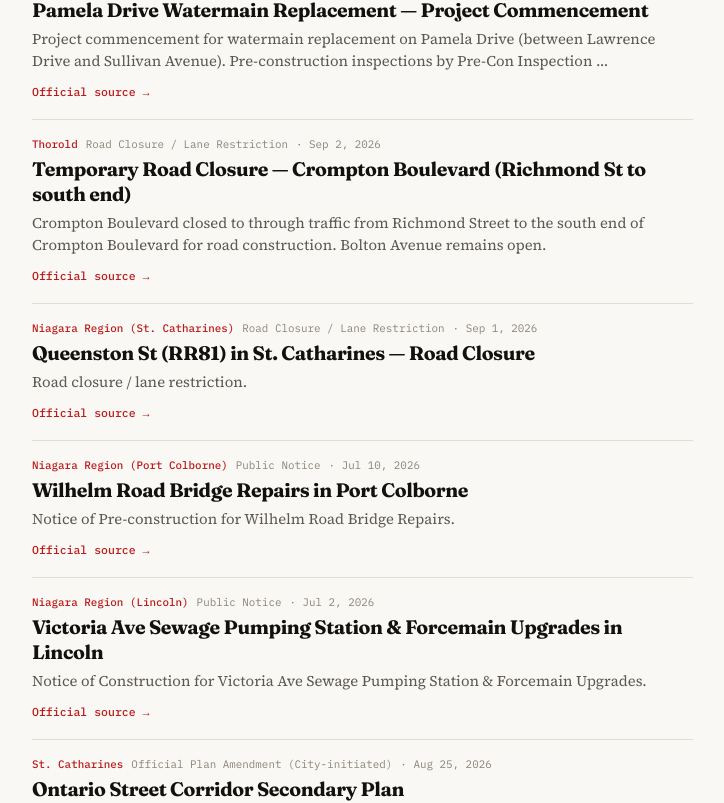
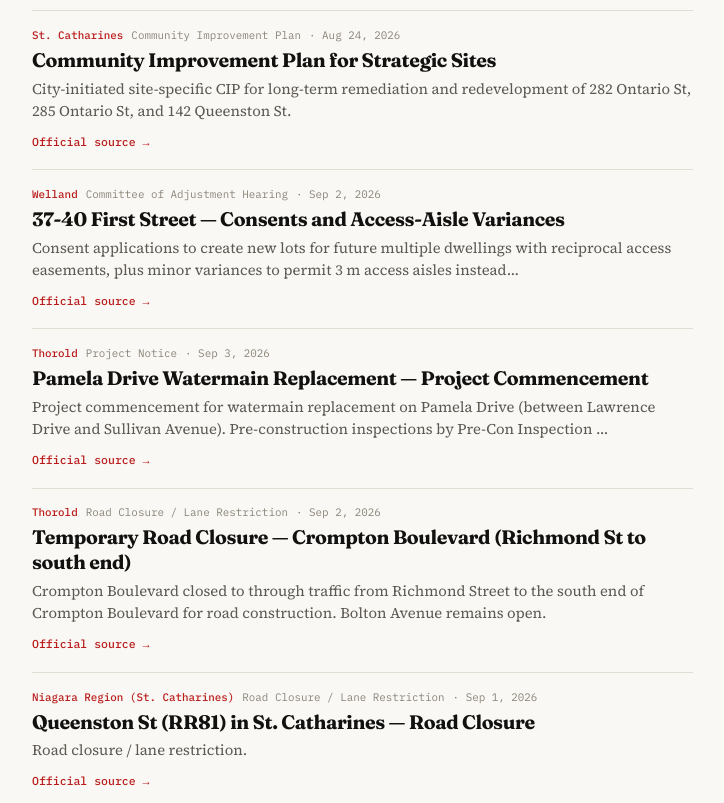
Before and after one commit to galaxycoils/computerexpress-darius-site, a React (Vite) app: page / in a window 1280 px wide. Shown: the part 957-1760 px from the top of the page, without its empty margins (92-816 px from the left). Built offline with nearby package versions, Linux system fonts and the light colour scheme; no server answers.

Commit message:
news: daily desk update 2026-09-10 (+1 notice, +1 NRPS)

```diff
--- a/src/data/nrpsReleases.js
+++ b/src/data/nrpsReleases.js
@@ -2,11 +2,24 @@
  * NRPS Police Media Releases for St. Catharines Digital
  * Sourced exclusively from https://www.niagarapolice.ca/news/posts/
  * Official Niagara Regional Police Service media releases & community notifications.
- * Updated: 2026-09-07
+ * Updated: 2026-09-10
  * Next review: Daily (cron) — refresh from niagarapolice.ca
+ * Note: added Sep 9 Welland break-and-enter arrests.
  */
 
 export const nrpsReleases = [
+  // SEP 9, 2026
+  {
+    id: 'nrps-2026-09-09-welland-bne-arrests',
+    date: '2026-09-09',
+    headline: 'Two Arrested in Welland Break and Enter Investigation',
+    municipality: 'Welland',
+    type: 'Media Release (Break & Enter Investigation)',
+    url: 'https://www.niagarapolice.ca/news/posts/two-arrested-in-welland-break-and-enter-investigation/',
+    source: 'Niagara Regional Police Service',
+    tags: ['Break & Enter', 'Welland', 'Arrest', 'Investigation'],
+    category: 'break-and-enter',
+  },
   // SEP 7, 2026
   {
     id: 'nrps-2026-09-07-fort-erie-collision',
@@ -189,7 +202,6 @@ export function getNrpsStats() {
 
   recent.forEach(r => {
     byCategory[r.category] = (byCategory[r.category] || 0) + 1;
-    // Extract primary municipality (first comma-separated value)
     const primaryMuni = r.municipality.split(',')[0].trim();
     byMunicipality[primaryMuni] = (byMunicipality[primaryMuni] || 0) + 1;
     if (!latestDate || r.date > latestDate) latestDate = r.date;
--- a/src/data/planningNotices.js
+++ b/src/data/planningNotices.js
@@ -6,7 +6,8 @@
  * - thorold.ca
  * - niagararegion.ca
  *
- * Updated: 2026-09-16
+ * Updated: 2026-09-10
+ * Note: added Welland First Street CoA hearing; CIP meeting details filled.
  * Next review: Weekly
  */
 
@@ -17,9 +18,9 @@ export const planningNotices = [
     municipality: 'St. Catharines',
     type: 'Official Plan Amendment (City-initiated)',
     title: 'Ontario Street Corridor Secondary Plan',
-    description: 'Adopt Ontario Street Corridor Secondary Plan (QEW to Welland Ave, incl. 282/285 Ontario St).',
+    description: 'City-initiated Official Plan amendment to adopt the Ontario Street Corridor Secondary Plan (QEW to Welland Ave, including 282 and 285 Ontario St).',
     fileNumber: '26 111925 OP',
-    status: 'Meeting Complete',
+    status: 'Public Meeting Scheduled',
     meetingDate: '2026-09-14T18:00:00',
     meetingLocation: 'Council Chambers, 50 Church St',
     submissionDeadline: '2026-09-11T12:00:00',
@@ -95,7 +96,6 @@ export const planningNotices = [
     tags: ['Minor Variance', 'St. Paul Street West']
   },
 
-  // Past hearings marked complete in the Sep 16 live scan
   {
     id: 'stc-8-graham-avenue',
     municipality: 'St. Catharines',
@@ -215,15 +215,34 @@ export const planningNotices = [
     municipality: 'St. Catharines',
     type: 'Community Improvement Plan',
     title: 'Community Improvement Plan for Strategic Sites',
-    description: 'City-initiated CIP for strategic sites.',
+    description: 'City-initiated site-specific CIP for long-term remediation and redevelopment of 282 Ontario St, 285 Ontario St, and 142 Queenston St.',
     status: 'Public Meeting Scheduled',
-    publishedDate: '2026-08',
+    meetingDate: '2026-09-14T18:00:00',
+    meetingLocation: 'Council Chambers, 3rd Floor City Hall, 50 Church St',
+    publishedDate: '2026-08-24',
     sourceUrl: 'https://www.stcatharines.ca/news/posts/city-of-st-catharines-notice-of-public-meeting-community-improvement-plan-for-strategic-sites/',
     category: 'community-improvement-plan',
-    tags: ['CIP', 'Strategic Sites', 'Community Improvement Plan']
+    tags: ['CIP', 'Strategic Sites', 'Community Improvement Plan', 'Ontario Street', 'Queenston Street']
   },
 
   // WELLAND
+  {
+    id: 'welland-first-st-coa-2026-09-28',
+    municipality: 'Welland',
+    type: 'Committee of Adjustment Hearing',
+    title: '37-40 First Street — Consents and Access-Aisle Variances',
+    description: 'Consent applications to create new lots for future multiple dwellings with reciprocal access easements, plus minor variances to permit 3 m access aisles instead of 6 m. Existing semi-detached dwellings and accessory buildings are proposed to be demolished.',
+    fileNumber: 'PLCON202600193 / PLCON202600195',
+    status: 'Hearing Scheduled',
+    meetingDate: '2026-09-28T17:00:00',
+    meetingLocation: 'Council Chambers, Civic Square, 60 East Main St',
+    submissionDeadline: '2026-09-22',
+    submissionEmail: 'cofa@welland.ca',
+    publishedDate: '2026-09-02',
+    sourceUrl: 'https://www.welland.ca/news/posts/notice-of-public-hearing-concerning-applications-for-consent-and-minor-variance-37-to-39-and-38-to-40-first-street/',
+    category: 'consent-application',
+    tags: ['Consent', 'Minor Variance', 'First Street', 'Welland', 'Committee of Adjustment']
+  },
   {
     id: 'welland-opa-55',
     municipality: 'Welland',
@@ -576,21 +595,17 @@ export function getActiveNotices() {
   const now = new Date()
   const thirtyDaysAgo = new Date(now.getTime() - 30 * 24 * 60 * 60 * 1000)
   return planningNotices.filter(n => {
-    // Exclude notices in final/completed states
     const completedStatuses = [
       'Approved', 'Complete', 'Meeting Complete', 'Hearing Complete',
       'Open House Complete', 'Application Complete', 'Passed', 'By-law Passed'
     ]
     if (completedStatuses.includes(n.status)) return false
-    // Exclude past meetings that are not ongoing projects
     if (n.meetingDate && new Date(n.meetingDate) < now) {
       if (!['Active', 'Under Construction', 'Pre-construction'].includes(n.status)) {
         return false
       }
     }
-    // Exclude road closures / time-limited events past their end date
     if (n.endDate && new Date(n.endDate) < now) return false
-    // Exclude road closures whose effective date is more than 30 days ago with no end date
     if (n.effectiveDate && !n.endDate && n.category === 'road-closure' && new Date(n.effectiveDate) < thirtyDaysAgo) {
       return false
     }
```
